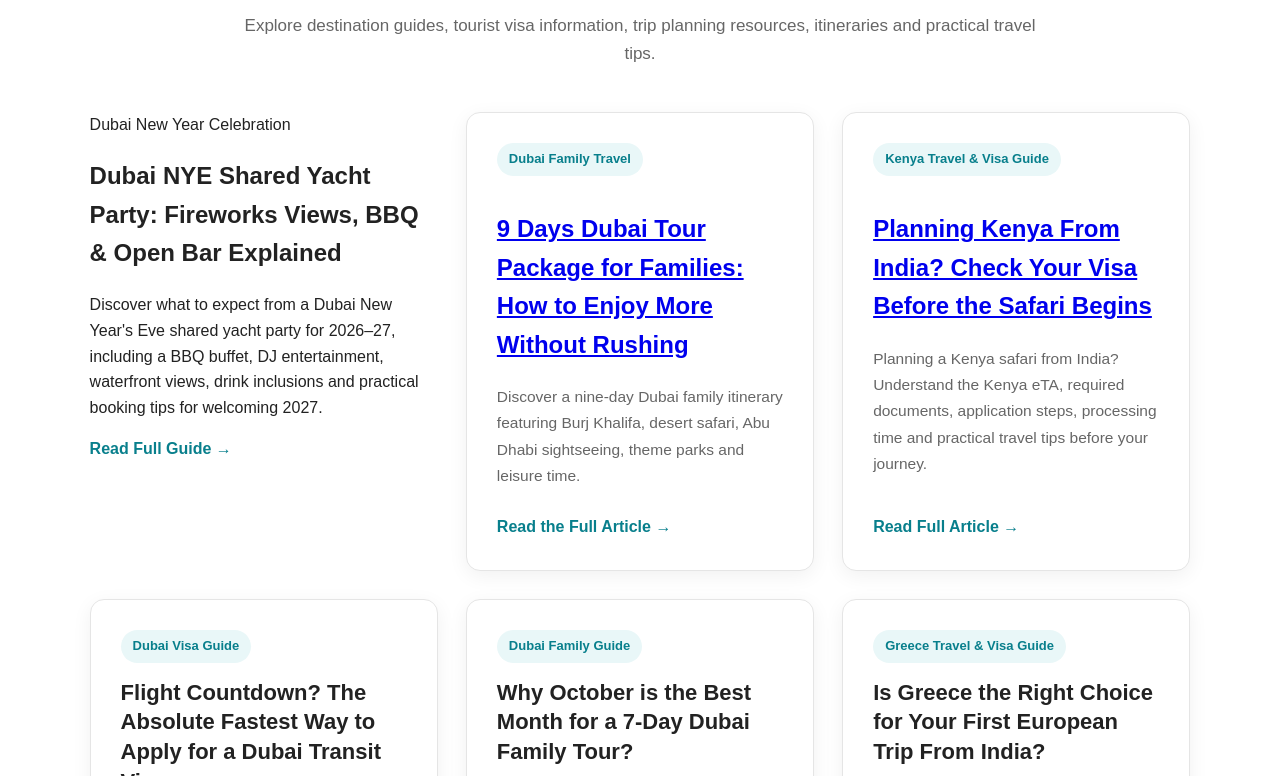
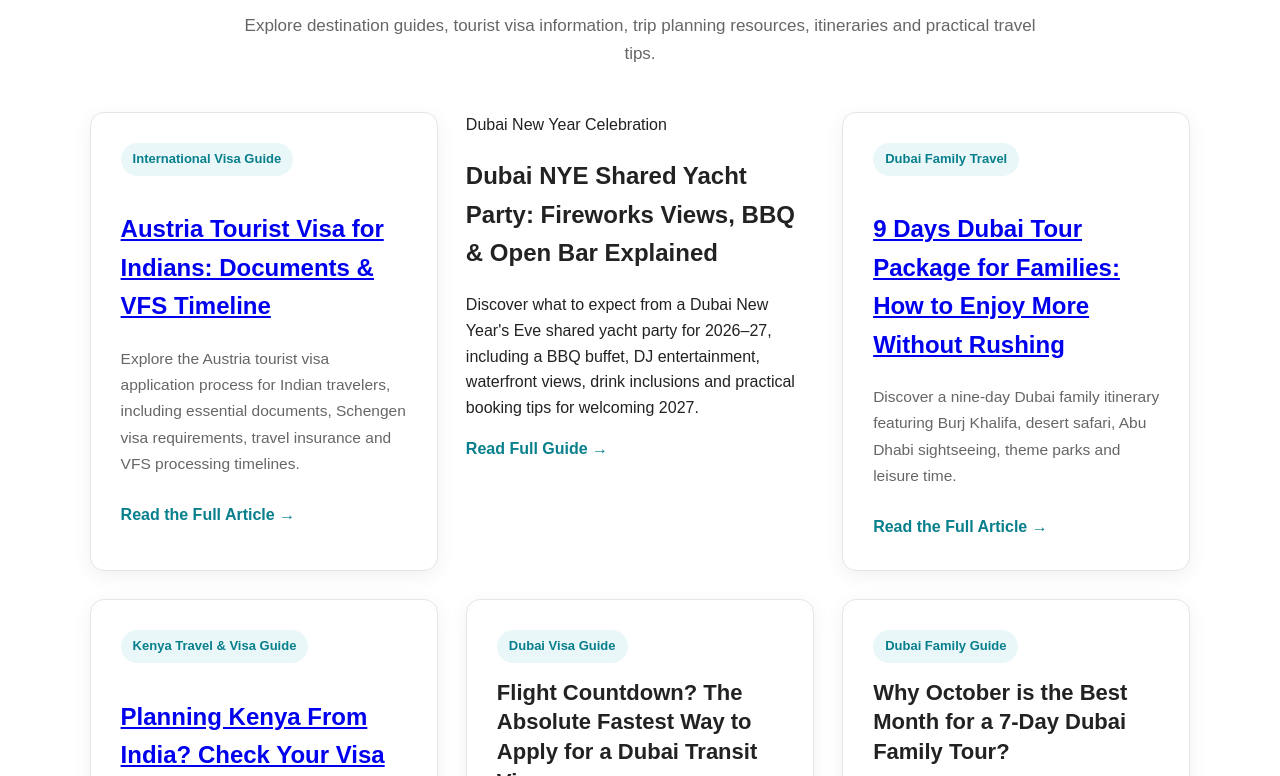
Before and after one commit to ishaanroy747/journevia, a plain HTML site: page blogs.html in a window 1280 px wide. Shown: the part 644-1420 px from the top of the page. Drawn offline with Linux system fonts and the light colour scheme.

Commit message:
Update blogs.html

```diff
--- a/blogs.html
+++ b/blogs.html
@@ -402,6 +402,32 @@
 
         <div class="blog-grid">
 
+
+<article class="article-card">
+    <div class="article-content">
+
+        <span class="article-label">International Visa Guide</span>
+
+        <h2>
+            <a href="blogs/austria-tourist-visa-for-indians.html">
+                Austria Tourist Visa for Indians: Documents &amp; VFS Timeline
+            </a>
+        </h2>
+
+        <p>
+            Explore the Austria tourist visa application process for Indian
+            travelers, including essential documents, Schengen visa requirements,
+            travel insurance and VFS processing timelines.
+        </p>
+
+        <a class="read-more"
+           href="blogs/austria-tourist-visa-for-indians.html">
+            Read the Full Article →
+        </a>
+
+    </div>
+</article>
+
             <!-- BLOG 1 -->
             <article class="blog-card">
 
```
